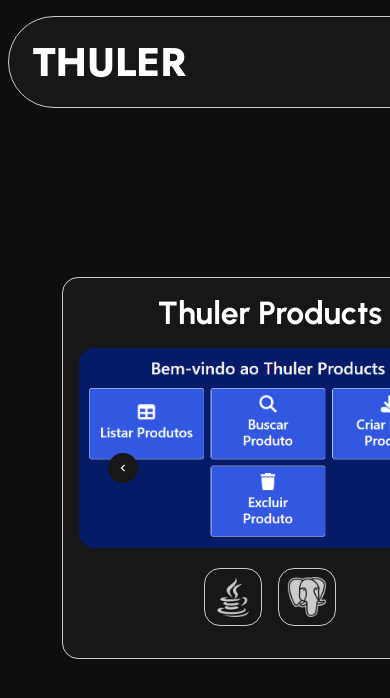
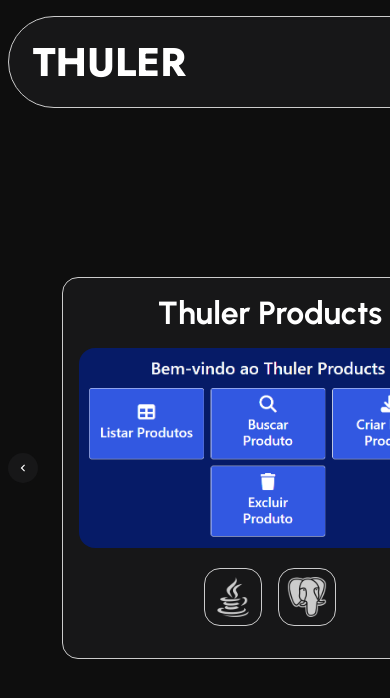
Before and after one commit to henrythuler/portfolio, a Vue app: page /projects in a window 390 px wide. Shown: the top 698 px of the page. Built offline with nearby package versions, Linux system fonts and the light colour scheme.

Commit message:
carousel buttons position

```diff
--- a/src/App.vue
+++ b/src/App.vue
@@ -56,6 +56,12 @@
     #app{
       padding: 1rem 0;
     }
+    .carousel .carousel__prev{
+      left: 0;
+    }
+    .carousel .carousel__next{
+      right: 0;
+    }
   }
   @media(max-width: 768px){
     .container{
```
